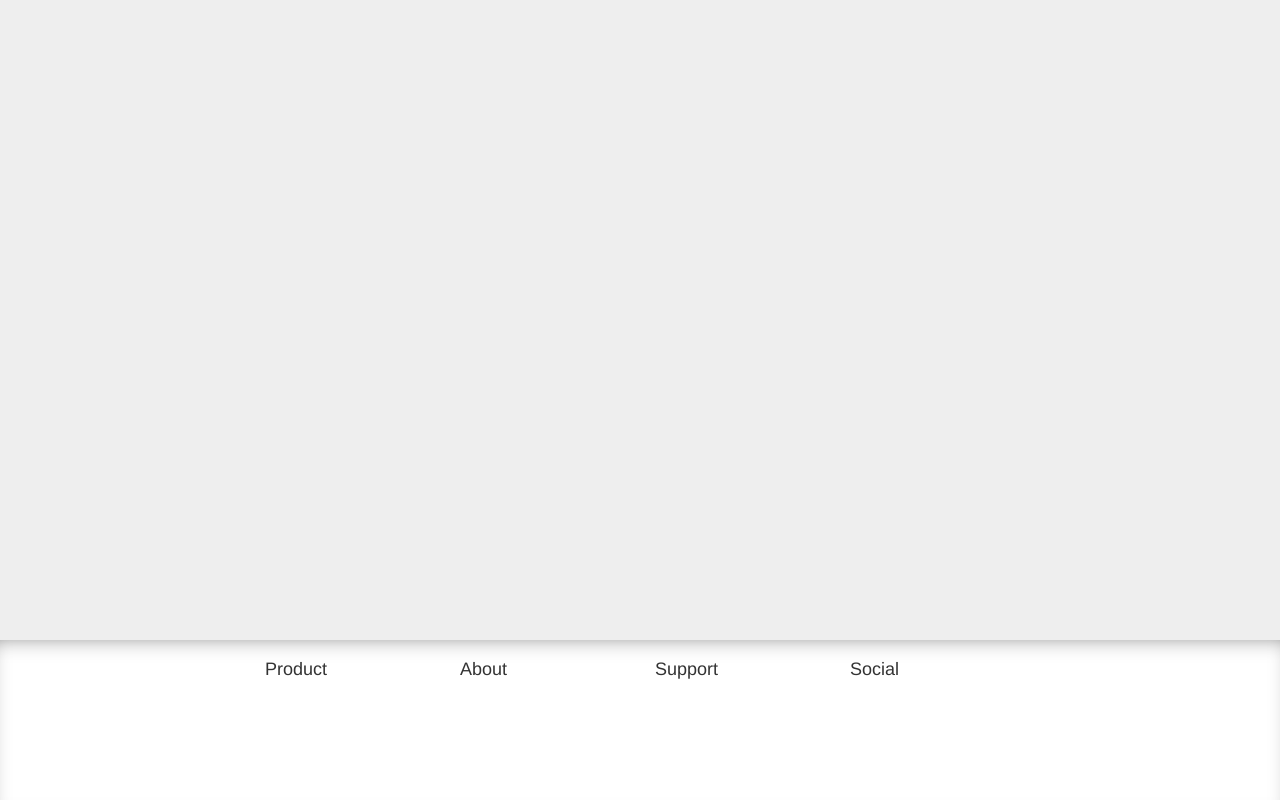
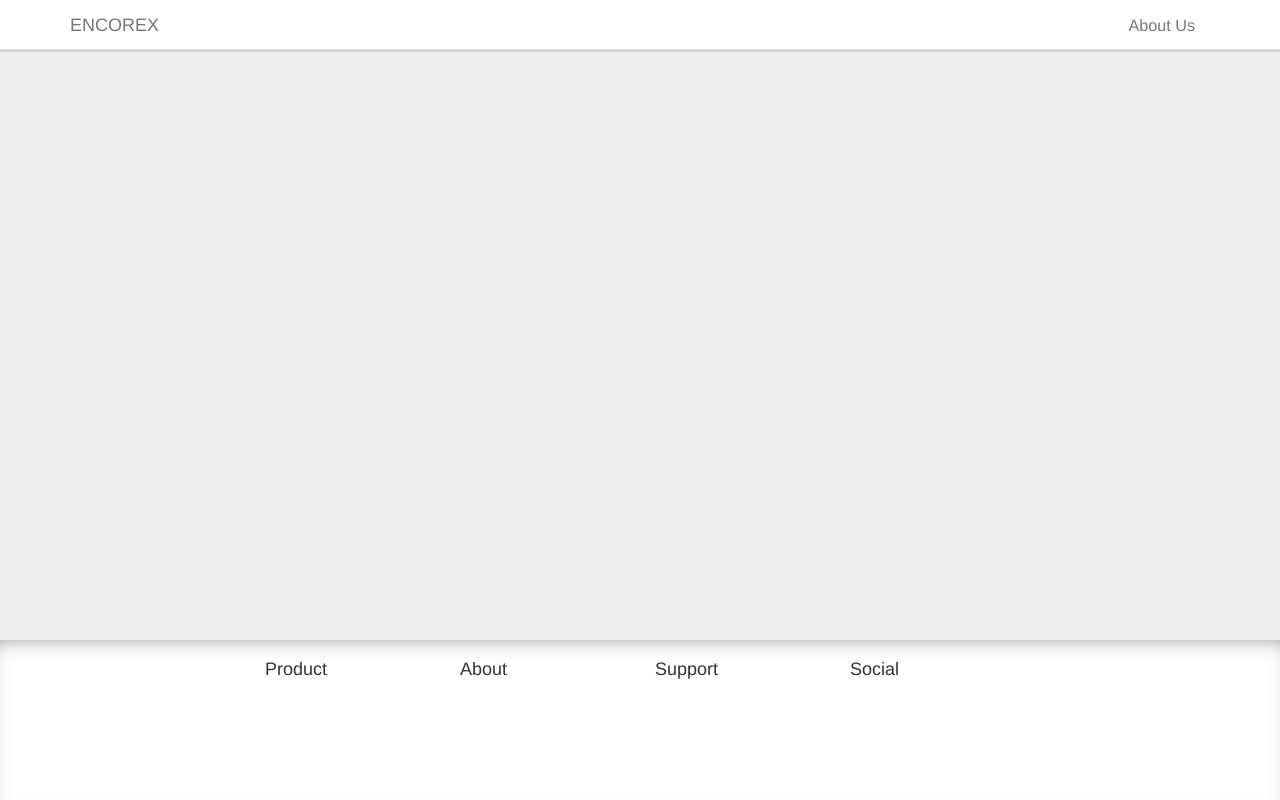
Before and after one commit to jasrusable/encorex, a website: page www/index.html in a window 1280 px wide. Drawn offline with Linux system fonts and the light colour scheme.

Commit message:
navbar and about page

```diff
--- a/www/partials/base.html
+++ b/www/partials/base.html
@@ -0,0 +1,24 @@
+<nav class="navbar navbar-default">
+  <div class="container">
+    <!-- Brand and toggle get grouped for better mobile display -->
+    <div class="navbar-header">
+      <button type="button" class="navbar-toggle collapsed" data-toggle="collapse" data-target="#bs-example-navbar-collapse-1">
+        <span class="sr-only">Toggle navigation</span>
+        <span class="icon-bar"></span>
+        <span class="icon-bar"></span>
+        <span class="icon-bar"></span>
+      </button>
+      <a class="navbar-brand" ui-sref="base.landing">ENCOREX</a>
+    </div>
+
+    <!-- Collect the nav links, forms, and other content for toggling -->
+    <div class="collapse navbar-collapse" id="bs-example-navbar-collapse-1">
+
+      <ul class="nav navbar-nav navbar-right">
+        <li ng-class="{'active': $state.is('base.about-us')}"><a ui-sref="base.about-us">About Us</a></li>
+      </ul>
+    </div><!-- /.navbar-collapse -->
+  </div><!-- /.container -->
+</nav>
+
+<div ui-view></div>
--- a/www/scripts/app.coffee
+++ b/www/scripts/app.coffee
@@ -1,6 +1,4 @@
 app = angular.module('app', ['ui.router', 'ngRoute', 'ui.bootstrap'])
-
-
 
 
 app.config( ($stateProvider, $urlRouterProvider) ->
@@ -17,6 +15,10 @@ app.config( ($stateProvider, $urlRouterProvider) ->
 			url: '',
 			templateUrl: 'partials/base.landing.html',
 		})
+		.state('base.about-us', {
+			url: 'about-us',
+			templateUrl: 'partials/base.about-us.html',
+		})
 )
 
 
--- a/www/scripts/app.js
+++ b/www/scripts/app.js
@@ -13,6 +13,9 @@ app.config(function($stateProvider, $urlRouterProvider) {
   }).state('base.landing', {
     url: '',
     templateUrl: 'partials/base.landing.html'
+  }).state('base.about-us', {
+    url: 'about-us',
+    templateUrl: 'partials/base.about-us.html'
   });
 });
 
--- a/www/scripts/base/controller.coffee
+++ b/www/scripts/base/controller.coffee
@@ -1,5 +1,4 @@
 
 app.controller('BaseController', ($rootScope, $scope, $state) ->
 	$scope.$state = $state
-
 )
--- a/www/style.css
+++ b/www/style.css
@@ -34,3 +34,16 @@ body {
     clear:both;
     padding-top:10px;
 }
+
+.navbar {
+    border: 0;
+    margin-bottom: 0px;
+}
+
+.navbar-default {
+    background-color: white;
+    border-radius: 0;
+    -webkit-box-shadow: 0 1px 2px rgba(0, 0, 0, 0.25), inset 0 -1px 0 rgba(0, 0, 0, 0.1);
+    -moz-box-shadow: 0 1px 2px rgba(0, 0, 0, 0.25), inset 0 -1px 0 rgba(0, 0, 0, 0.1);
+    box-shadow: 0 1px 2px rgba(0, 0, 0, 0.25), inset 0 -1px 0 rgba(0, 0, 0, 0.1)
+}
```
Also changed, not shown: www/partials/base.about-us.html (added, +1 -0 lines).
